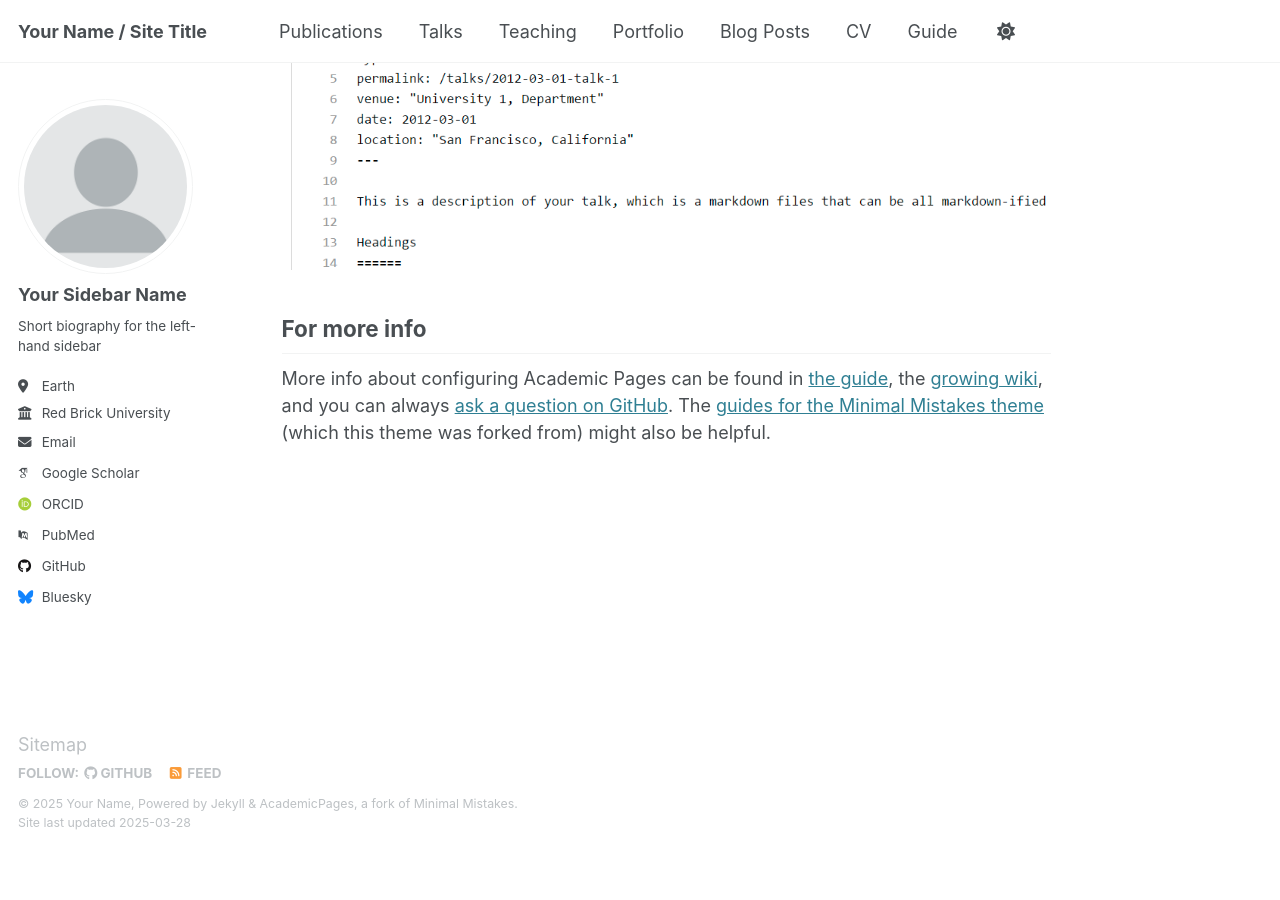
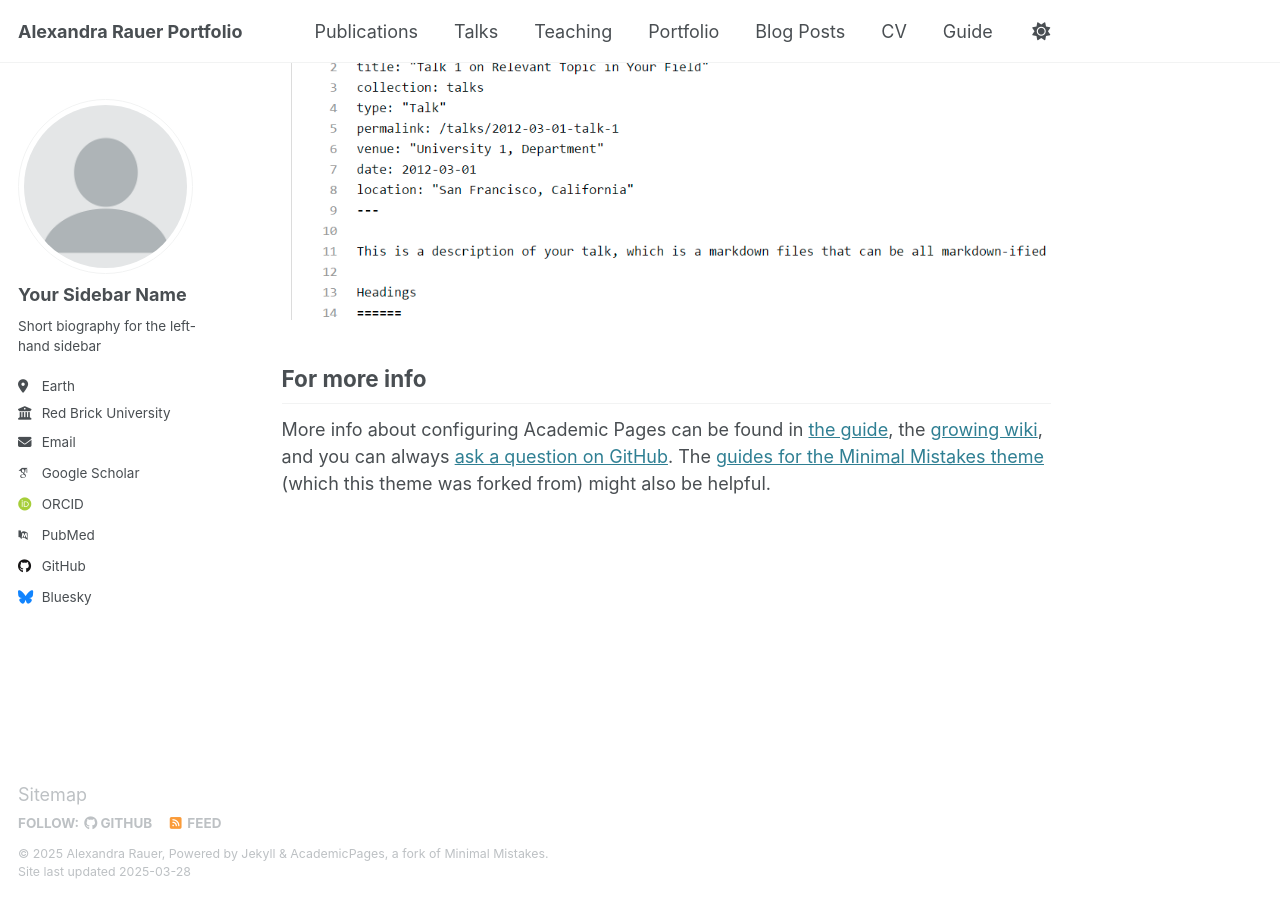
Before and after one commit to llleeexxxiiieee/llleeexxxiiieee.github.io, a Jekyll site: the page built from _pages/about.md, in a window 1280 px wide and 900 px high, scrolled down 2685 px. Built offline with Jekyll 4.4.1, drawn with Linux system fonts in a browser that asks for light colours; some web fonts are replaced; before the commit the page ends 3535 px from its top, so only the background shows below that; some of the changed text lies outside the part shown.

Commit message:
first changes

```diff
--- a/Gemfile
+++ b/Gemfile
@@ -1,6 +1,7 @@
 source 'https://rubygems.org'
 
 group :jekyll_plugins do
+  gem 'wdm', '>=0.1.0'
   gem 'jekyll'
   gem 'jekyll-feed'
   gem 'jekyll-sitemap'
--- a/_config.yml
+++ b/_config.yml
@@ -9,11 +9,11 @@
 # Basic Site Settings
 locale                   : "en-US"
 site_theme               : "default"
-title                    : "Your Name / Site Title"
+title                    : "Alexandra Rauer Portfolio"
 title_separator          : "-"
-name                     : &name "Your Name"
-description              : &description "personal description"
-url                      : https://academicpages.github.io # the base hostname & protocol for your site e.g. "https://[your GitHub username].github.io"
+name                     : &name "Alexandra Rauer"
+description              : &description "Cyber Security Engineering & German LCP"
+url                      : https://alexandrarauer.github.io # the base hostname & protocol for your site e.g. "https://[your GitHub username].github.io"
 baseurl                  : "" # the subpath of your site, e.g. "/blog"
 repository               : "academicpages/academicpages.github.io"
 
```
Also changed, not shown: _pages/about.md (+2 -0 lines).
